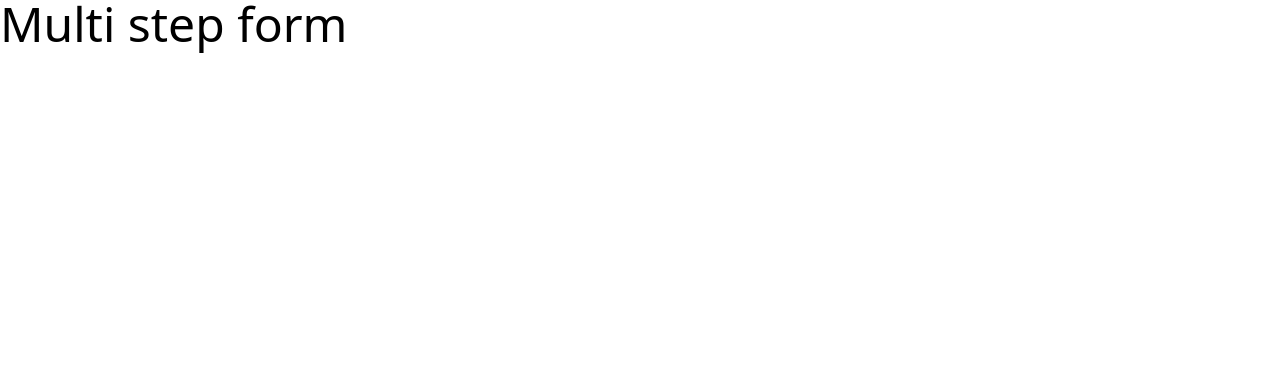
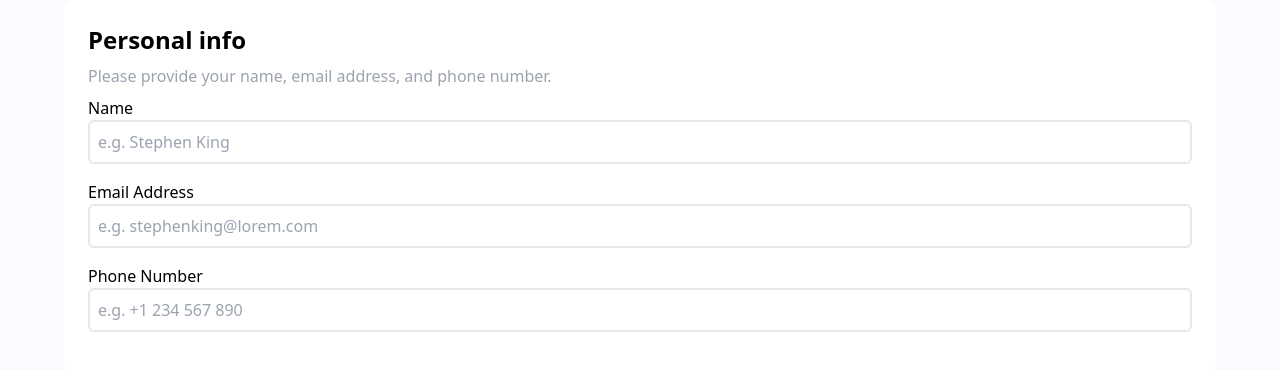
Before and after one commit to szczepanieceryk/multi-step-form, a React (Vite) app: page / in a window 1280 px wide. Shown: the top 370 px of the page. Built offline with nearby package versions, Linux system fonts and the light colour scheme.

Commit message:
feat: add first step of a form

```diff
--- a/index.html
+++ b/index.html
@@ -6,7 +6,7 @@
     <title>Hello!</title>
     <link rel="stylesheet" href="index.css" />
   </head>
-  <body>
+  <body class="bg-[#fafbffff]">
     <div id="app"></div>
     <script type="module" src="./src/main.tsx"></script>
   </body>
--- a/src/App.tsx
+++ b/src/App.tsx
@@ -1,9 +1,9 @@
 import React from 'react';
-
-const App = () => {
+import Form from './layouts/Form';
+const App: React.FC = () => {
   return (
     <div>
-      <h1 className="text-5xl text-black">Multi step form</h1>
+      <Form />
     </div>
   );
 };
--- /dev/null
+++ b/src/layouts/Form.tsx
@@ -0,0 +1,49 @@
+import React, { useState } from 'react';
+const Form: React.FC = () => {
+  const [email, setEmail] = useState<string>('');
+  const [name, setName] = useState<string>('');
+  const [number, setNumber] = useState<string>('');
+
+  return (
+    <form className="p-6 mx-auto w-[90%] rounded-lg bg-white">
+      <h1 className="text-2xl font-semibold">Personal info</h1>
+      <p className="my-2 text-gray-400">
+        Please provide your name, email address, and phone number.
+      </p>
+      <label className="block mb-4" htmlFor="">
+        Name
+        <input
+          type="text"
+          placeholder="e.g. Stephen King"
+          className="p-2 w-full border-2 border-gray-200 rounded-md"
+          value={name}
+          onChange={(e) => setName(e.target.value)}
+        />{' '}
+      </label>
+
+      <label className="block mb-4" htmlFor="">
+        Email Address
+        <input
+          type="email"
+          placeholder="e.g. stephenking@lorem.com"
+          className="p-2 w-full border-2 border-gray-200 rounded-md"
+          value={email}
+          onChange={(e) => setEmail(e.target.value)}
+        />{' '}
+      </label>
+
+      <label className="block mb-4" htmlFor="">
+        Phone Number
+        <input
+          type="number"
+          placeholder="e.g. +1 234 567 890"
+          className="p-2 w-full border-2 border-gray-200 rounded-md"
+          onChange={(e) => setNumber(e.target.value)}
+          value={number}
+        />{' '}
+      </label>
+    </form>
+  );
+};
+
+export default Form;
```
Also changed, not shown: index2.html (added, +126 -0 lines), types/vite-env.d.ts (added, +18 -0 lines), 1 other file (tests, documents, lock files or other folders).
